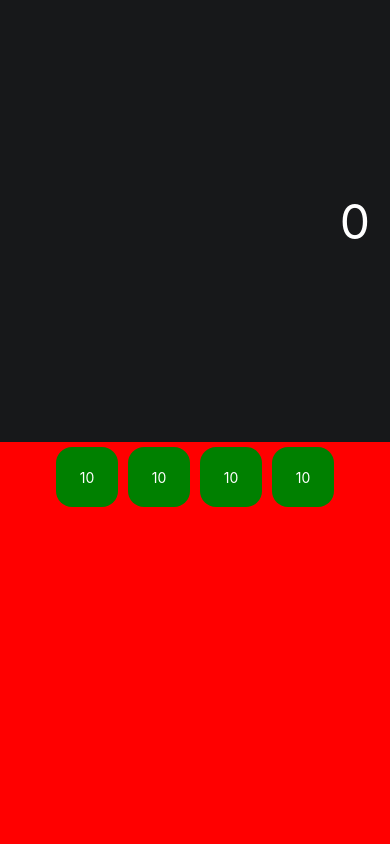
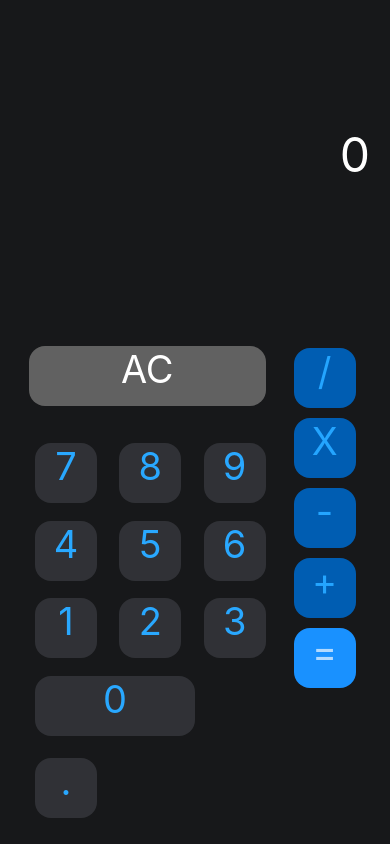
Before and after one commit to araujo0608/calculator, a React Native app: screen / in a window 390 px wide. Built offline with nearby package versions, Linux system fonts and the light colour scheme.

Commit message:
Updating layout and color buttons

```diff
--- a/App.js
+++ b/App.js
@@ -11,11 +11,40 @@ export default function App() {
     <SafeAreaView style={styles.container}>
       <StatusBar backgroundColor="white" barStyle="dark-content"/>
       <Display />
-      <View style={styles.containerButtons}>
-        <Buttons />
-        <Buttons />
-        <Buttons />
-        <Buttons />
+      <View style={styles.containerGroups}>
+        <View style={styles.groupNumbers}>
+
+          <View style={styles.containerAC}>
+            <Buttons label={"AC"} ac={true}/>
+          </View>
+
+          <View style={styles.containerOneToNine}>
+            <Buttons label={"7"} />
+            <Buttons label={"8"} />
+            <Buttons label={"9"} />
+            <Buttons label={"4"} />
+            <Buttons label={"5"} />
+            <Buttons label={"6"} />
+            <Buttons label={"1"} />
+            <Buttons label={"2"} />
+            <Buttons label={"3"} />
+          </View>
+
+          <View style={styles.containerZeroDot}>
+            <Buttons label={"0"} zero={true}/>
+            <Buttons label={"."} />
+          </View>
+
+        </View>
+
+        <View style={styles.groupOperators}>
+          <Buttons label={"/"} operator={true}/>
+          <Buttons label={"X"} operator={true}/>
+          <Buttons label={"-"} operator={true}/>
+          <Buttons label={"+"} operator={true}/>
+          <Buttons label={"="} equal={true}/>
+        </View>
+
       </View>
     </SafeAreaView>
   );
--- a/src/components/Buttons/index.js
+++ b/src/components/Buttons/index.js
@@ -1,11 +1,20 @@
 import React from "react";
-import { Text, TouchableHighlight } from "react-native";
+import { Text, TouchableOpacity } from "react-native";
 import styles from "./styles"; // Button StyleSheet
 
-export default function Buttons(){
+export default function Buttons(props){
+
+    const styledButtons = [styles.btn];
+    if(props.ac) styledButtons.push(styles.btnAc);
+    if(props.zero) styledButtons.push(styles.btnZero);
+    if(props.equal) styledButtons.push(styles.btnEqual);
+    if(props.operator) styledButtons.push(styles.btnOperator);
+
     return(
-        <TouchableHighlight onPress={() => console.warn("pressed")} style={styles.btn}>
-            <Text style={styles.txtButtons}>10</Text>
-        </TouchableHighlight>
+        <TouchableOpacity
+        onPress={() => console.warn("pressed")}
+        >
+            <Text style={styledButtons}>{props.label}</Text>
+        </TouchableOpacity>
     );
 }
--- a/src/components/Buttons/styles.js
+++ b/src/components/Buttons/styles.js
@@ -2,17 +2,37 @@ import { StyleSheet } from 'react-native';
 
 const styles = StyleSheet.create({
     btn:{
-        backgroundColor: 'green',
-        margin: 5,
+        backgroundColor: '#303136',
         borderRadius: 16,
         width: 62,
         height: 60,
         justifyContent: 'center',
-        alignItems: 'center'
+        alignItems: 'center',
+        textAlign: 'center',
+        textAlignVertical: 'center',
+        fontSize: 38,
+        color: '#29A8FF',
+        margin: 5
     },
-    txtButtons:{
+    btnAc:{
+        backgroundColor: '#616161',
+        width: '100%',
+        alignItems: 'center',
+        justifyContent: 'center',
         color: 'white',
-    }
+        margin: 3
+    },
+    btnZero:{
+        width: 160
+    },
+    btnEqual:{
+        backgroundColor: '#1991FF',
+        color: '#B2DAFF'
+    },
+    btnOperator:{
+        backgroundColor: '#005DB2',
+        color: '#24A5FF'
+    },
 });
 
 export default styles;
--- a/styles.js
+++ b/styles.js
@@ -7,13 +7,54 @@ const styles = StyleSheet.create({
         alignItems: 'center',
         justifyContent: 'center',
     },
-    containerButtons:{
+
+    containerGroups:{
+        flex: 2,
+        flexDirection: 'row',
+    },
+
+    groupNumbers:{
         flex: 1,
         width: '100%',
-        backgroundColor: 'red',
+        //backgroundColor: 'green',
+        padding: 5,
         flexDirection: 'row',
         flexWrap: 'wrap',
         justifyContent: 'center'
+    },
+
+    containerAC:{
+        //backgroundColor: 'red',
+        marginTop: 30,
+        width: '85%'
+    },
+
+    containerOneToNine:{
+        //backgroundColor: 'red',
+        width: '90%',
+        marginTop: 1,
+        marginLeft: 12,
+        padding: 5,
+        flexDirection: 'row',
+        flexWrap: 'wrap',
+        justifyContent: 'space-between'
+    },
+
+    containerZeroDot:{
+        //backgroundColor: 'red',
+        width: '90%',
+        marginTop: -10,
+        marginLeft: 12,
+        padding: 5,
+        flexDirection: 'row',
+        flexWrap: 'wrap',
+        justifyContent: 'space-between'
+    },
+
+    groupOperators:{
+        marginTop: 35,
+        //backgroundColor: 'blue',
+        width: '26%',
     }
 });
 
```
